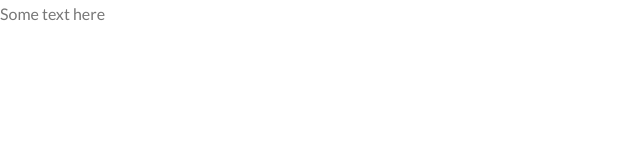
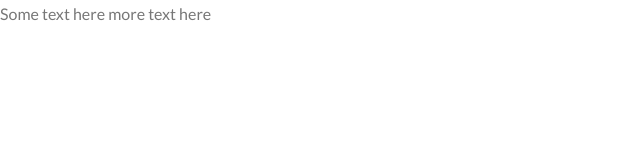
Before and after one commit to lucidkodo/Natours, a plain HTML site: page starter/index.html in a window 1280 px wide. Shown: the full height of the page, 0-640 px from the left. Drawn offline with Linux system fonts and the light colour scheme.

Commit message:
testing commit 2

```diff
--- a/starter/index.html
+++ b/starter/index.html
@@ -14,6 +14,6 @@
     </head>
     <body>
       Some text here
-
+      more text here
     </body>
 </html>
```
